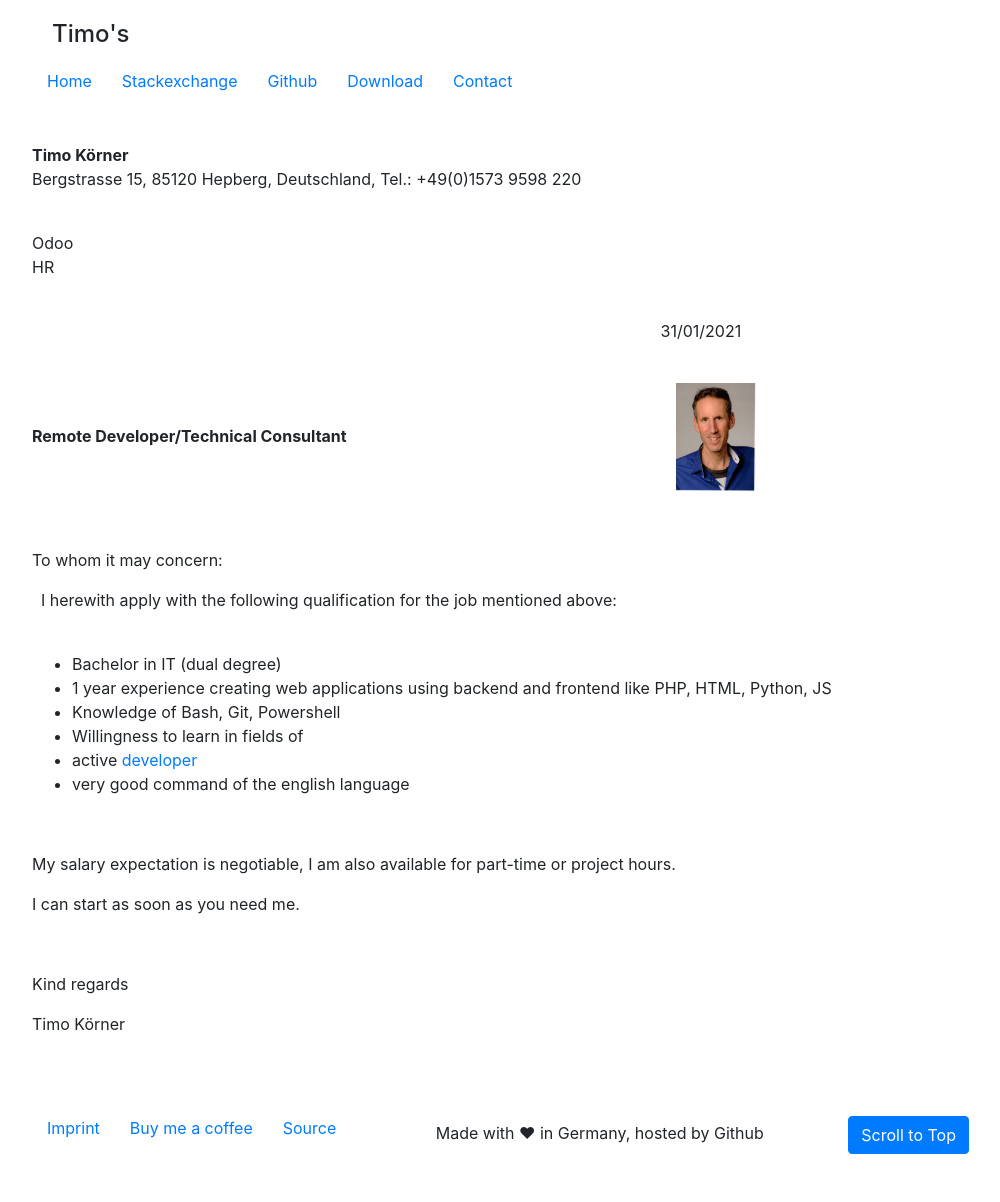
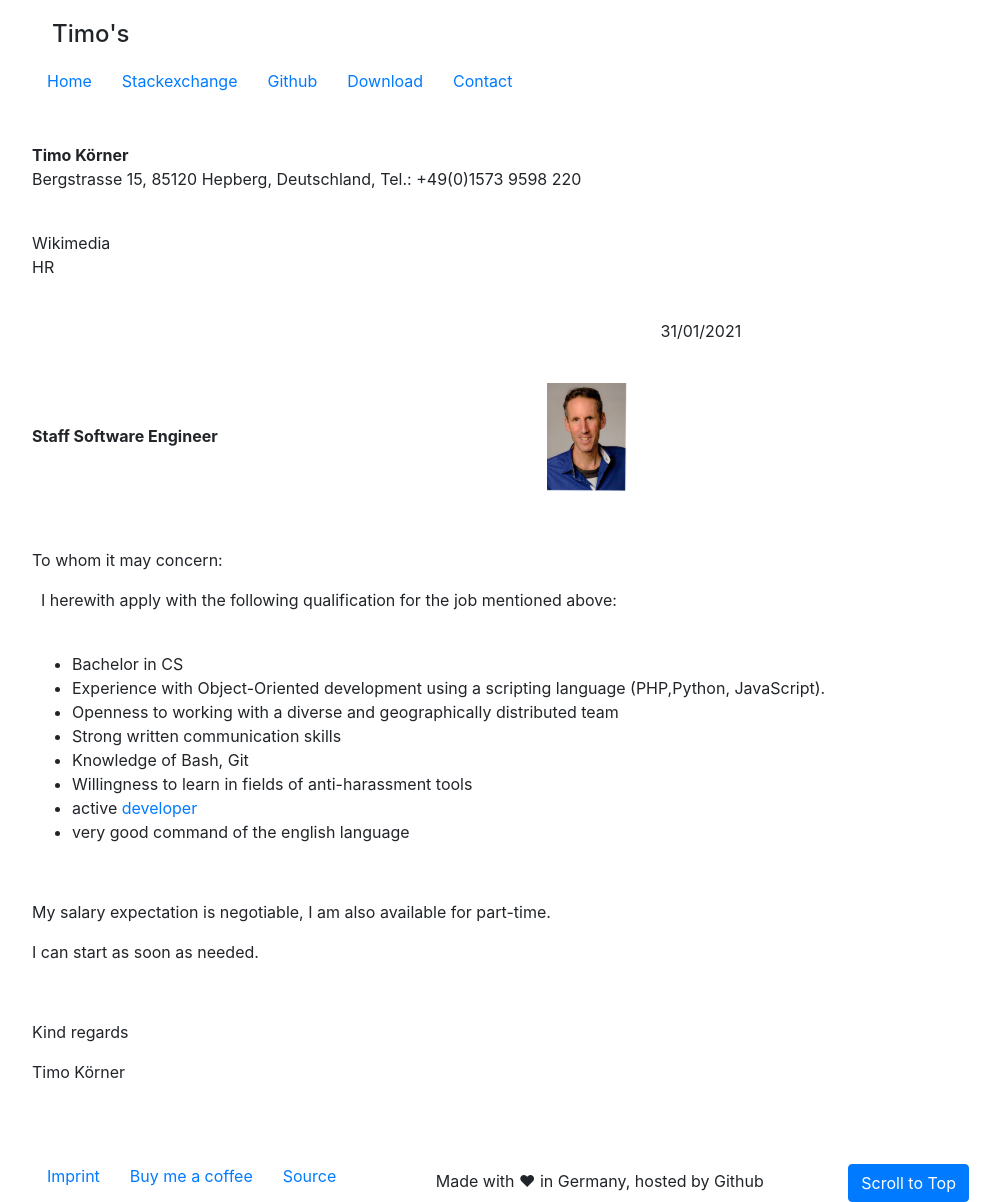
Before and after one commit to tik9/tik9.github.io, a Jekyll site: the page built from motivation.md, in a window 1280 px wide. Shown: the whole page, without its empty margins (53-1053 px from the left). Built offline with Jekyll 4.4.1, drawn with Linux system fonts in a browser that asks for light colours; our own code applies the rules of GitHub Pages for plain Markdown files; before the commit the page ends 1154 px from its top, so only the background shows below that.

Commit message:
commit from tik9

```diff
--- a/_includes/ags.md
+++ /dev/null
@@ -1,9 +0,0 @@
-<script>
-    ags = [
-        {
-            comp: 'Odoo',
-            job: 'Remote Developer/Technical Consultant'
-        },
-
-    ]
-</script>
--- a/_includes/briefkopf.md
+++ b/_includes/briefkopf.md
@@ -12,6 +12,6 @@ HR
 &nbsp;
 &nbsp;
 
-**<span id=job></span>** &emsp;&emsp;&emsp;&emsp;&emsp;&emsp;&emsp;&emsp;&emsp;&emsp;&emsp;&emsp;&emsp;&emsp;&emsp;&emsp;&emsp;&emsp;&emsp;&emsp;  <img align=center src='../assets/tk.jpg' alt="alt text" width=80/>
+**<span id=job></span>** &emsp;&emsp;&emsp;&emsp;&emsp;&emsp;&emsp;&emsp;&emsp;&emsp;&emsp;&emsp;&emsp;&emsp;&emsp;&emsp;&emsp;&emsp;&emsp;&emsp;  <img align=center src='../assets/tk.jpg' alt='alt text' width=80/>
 
 &nbsp;
--- a/motivation.md
+++ b/motivation.md
@@ -9,21 +9,22 @@ To whom it may concern:
 I herewith apply with the following qualification for the job mentioned above:
 &nbsp;
 
-- Bachelor in IT (dual degree)
-- 1 year experience creating web applications using backend and frontend like PHP, HTML, Python, JS
-- Knowledge of Bash, Git, Powershell
-- Willingness to learn in fields of
+- Bachelor in CS
+- Experience with Object-Oriented development using a scripting language (PHP,Python, JavaScript).
+- Openness to working with a diverse and geographically distributed team
+- Strong written communication skills
+- Knowledge of Bash, Git
+- Willingness to learn in fields of anti-harassment tools
 - active [developer](https://stackexchange.com/users/1886776/timo?tab=activity)
 - very good command of the english language
 
 &nbsp;
 &nbsp;
 
-My salary expectation is negotiable, I am also available for part-time or project hours.
+My salary expectation is negotiable, I am also available for part-time.
 
-I can start as soon as you need me.
+I can start as soon as needed.
 
-<!-- I work at present as <span class=tem>{ job_frei }</span>.   -->
 &nbsp;
 
 Kind regards
@@ -33,19 +34,11 @@ Timo Körner
 
 
 {% include date.html %}
-{% include ags.md %}
 
 <script>
 document.getElementById('date').innerHTML=datef()
 
-templates = document.getElementsByClassName("tem_ag")
-
-
-comp=ags[0]['comp']
-
-// console.log('comp',comp)
-
-document.getElementById('comp').innerHTML=comp
-document.getElementById('job').innerHTML=ags[0]['job']
+document.getElementById('comp').innerHTML='Wikimedia'
+document.getElementById('job').innerHTML='Staff Software Engineer'
 
 </script>
```
